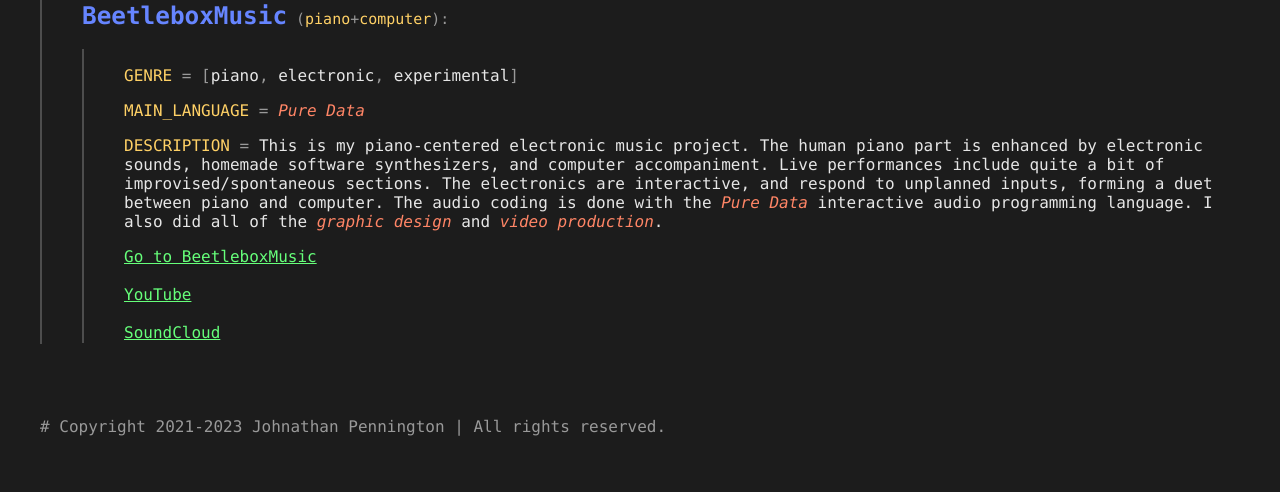
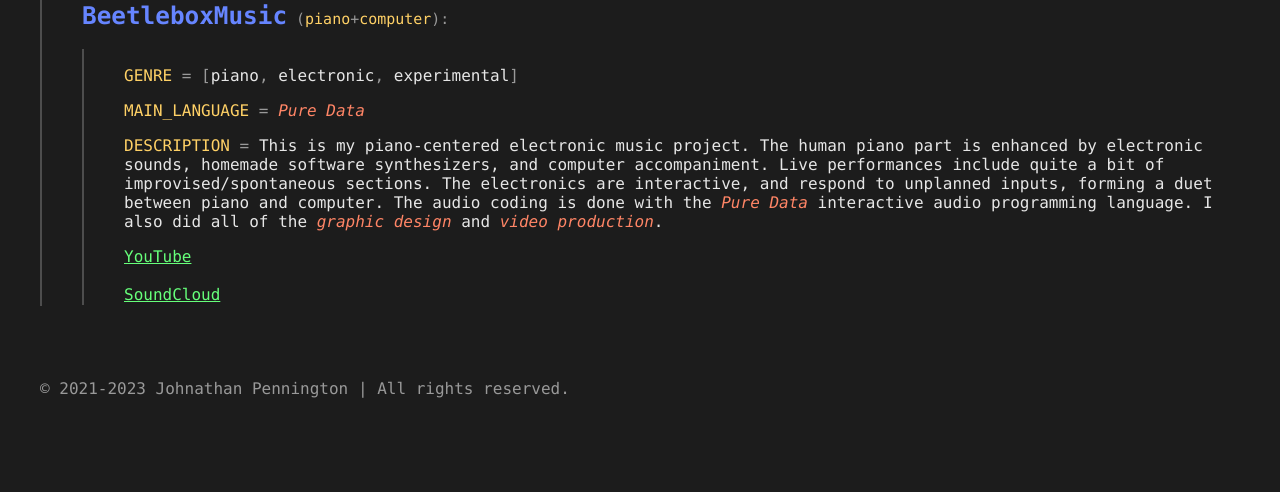
Before and after one commit to beetlebox-dev/top_domain, a Flask app: page /info in a window 1280 px wide. Shown: the part 3280-3772 px from the top of the page. After the commit the page ends 3678 px from the top, so only its background shows below. Run offline with Flask 2, Linux system fonts and the light colour scheme.

Commit message:
Adjusted copyright notice.

```diff
--- a/admin.py
+++ b/admin.py
@@ -13,6 +13,8 @@
 
 def admin_alert(subject, message, recipient='admin', datetime_header=True, timestamp_footer=True):
 
+    timestamp_now = time.time()
+
     if recipient == 'admin':
         recipient = ALERT_RECIPIENT
 
@@ -20,7 +22,7 @@
 
     if datetime_header:
         pacific_tz = timezone("US/Pacific")
-        time_to_format = datetime.fromtimestamp(time.time(), tz=pacific_tz)
+        time_to_format = datetime.fromtimestamp(timestamp_now, tz=pacific_tz)
         second = round(float(time_to_format.strftime("%S.%f")), 2)
         formatted_datetime = time_to_format.strftime(f"%Y-%m-%d %H:%M:{second}")
         full_message += f'{formatted_datetime}\n'
@@ -28,7 +30,7 @@
     full_message += message
 
     if timestamp_footer:
-        full_message += f'\n{time.time()}'
+        full_message += f'\n{timestamp_now}'
 
     # print(f"*****************\nSubject: {subject}\n{message}\n*****************")
 
--- a/main.py
+++ b/main.py
@@ -3,7 +3,7 @@
 
 
 copyright_years = year_range_since(2021)
-copyright_notice = f'Copyright {copyright_years} Johnathan Pennington | All rights reserved.'
+copyright_notice = f'{copyright_years} Johnathan Pennington | All rights reserved.'
 
 
 app = Flask(__name__)
@@ -11,7 +11,6 @@
 
 @app.errorhandler(404)
 def page_not_found(e):
-
     subdomain_redirects = ('core', 'wordplay', 'mira3', 'soundx', 'harmio', 'quark', 'music', 'el')
     # If 'abc' is included, beetlebox.dev/abc/xyz is redirected to abc.beetlebox.dev/xyz
 
--- a/templates/apps.html
+++ b/templates/apps.html
@@ -2,7 +2,7 @@
 
 <html lang="en">
 
-<!-- {{ copyright_notice }} -->
+<!-- (c) {{ copyright_notice }} -->
 
 <head>
     <meta charset="utf-8">
--- a/templates/info.html
+++ b/templates/info.html
@@ -2,7 +2,7 @@
 
 <html lang="en">
 
-<!-- {{ copyright_notice }} -->
+<!-- (c) {{ copyright_notice }} -->
 
 <head>
     <meta charset="utf-8">
@@ -220,9 +220,6 @@
             <p>
                 <span class='yellow'>DESCRIPTION</span><span class='soft-grey'> = </span>This is my piano-centered electronic music project. The human piano part is enhanced by electronic sounds, homemade software synthesizers, and computer accompaniment. Live performances include quite a bit of improvised/spontaneous sections. The electronics are interactive, and respond to unplanned inputs, forming a duet between piano and computer. The audio coding is done with the <em>Pure Data</em> interactive audio programming language. I also did all of the <em>graphic design</em> and <em>video production</em>.
             </p>
-            <a href="https://music.beetlebox.dev" target="_blank">Go to BeetleboxMusic</a>
-            <br>
-            <br>
             <a href="https://www.youtube.com/beetleboxmusic" target="_blank">YouTube</a>
             <br>
             <br>
@@ -232,7 +229,7 @@
     </div>
 
     <br><br><br>
-    <p class='soft-grey'># {{ copyright_notice }}</p>
+    <p class='soft-grey'>&#169; {{ copyright_notice }}</p>
 
 </body>
 </html>
--- a/templates/page_not_found.html
+++ b/templates/page_not_found.html
@@ -2,7 +2,7 @@
 
 <html lang="en">
 
-<!-- {{ copyright_notice }} -->
+<!-- (c) {{ copyright_notice }} -->
 
 <head>
     <meta charset="utf-8">
```
